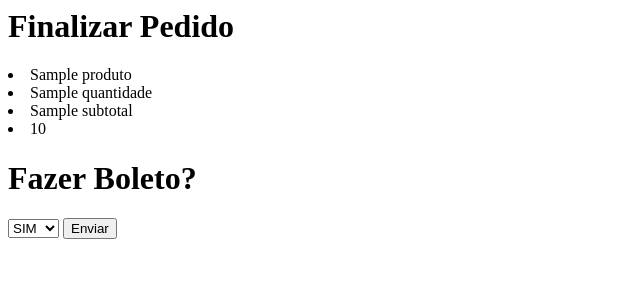
After one commit to LeandroCantoDev/Sistema_Doceria_Web, a Django app: template pedidos/templates/pedidos/finalizar_pedido.html in a window 1280 px wide. The commit adds this page. Shown: the top 300 px of the page, without its empty margins (0-640 px from the left). Run offline with Django 5.2, Linux system fonts and the light colour scheme; the template is opened without the code that fills it: most values are stand-ins (such as "Sample title", 1, 10 or a date in 2020).

Commit message:
Finalizar Pedido

```diff
--- a/pedidos/templates/pedidos/adicionar_item.html
+++ b/pedidos/templates/pedidos/adicionar_item.html
@@ -14,3 +14,4 @@
         <li>{{item.produto.name}} - {{ item.quantidade }}</li>
     {% endfor %}
 </ul>
+<a href="{% url 'finalizar_pedido' %}">Finalizar Pedido</a>
--- /dev/null
+++ b/pedidos/templates/pedidos/finalizar_pedido.html
@@ -0,0 +1,17 @@
+<h1> Finalizar Pedido </h1>
+<form method="POST">
+    {% csrf_token %}
+    {% for item in itens_detalhados %}
+        <li> {{ item.produto.name }}</li>
+        <li> {{ item.quantidade }}</li>
+        <li> {{ item.subtotal }}</li>
+    {% endfor %}
+    <li> {{ total }}</li>
+<h1> Fazer Boleto? </h1>
+<select name="boleto">
+        <option value="SIM"> SIM </option>
+        <option value="NÃO"> NÃO </option>
+</select>
+    <button type="submit">Enviar</button>
+
+</form>
--- a/pedidos/urls.py
+++ b/pedidos/urls.py
@@ -5,4 +5,5 @@ urlpatterns = [
     path('', views.home, name='home'),
     path('criar-pedido/', views.criar_pedido, name='criar_pedido'),
     path('adicionar-item/', views.adicionar_item, name='adicionar_item'),
+    path('finalizar-pedido/', views.finalizar_pedido, name='finalizar_pedido')
 ]
--- /dev/null
+++ b/teste.html
@@ -0,0 +1,4 @@
+<script>
+    let nome = "Leandro";
+    alert(nome)
+</script>
```
Also changed, not shown: pedidos/views.py (+38 -1 lines), db.sqlite3, 1 other file.
